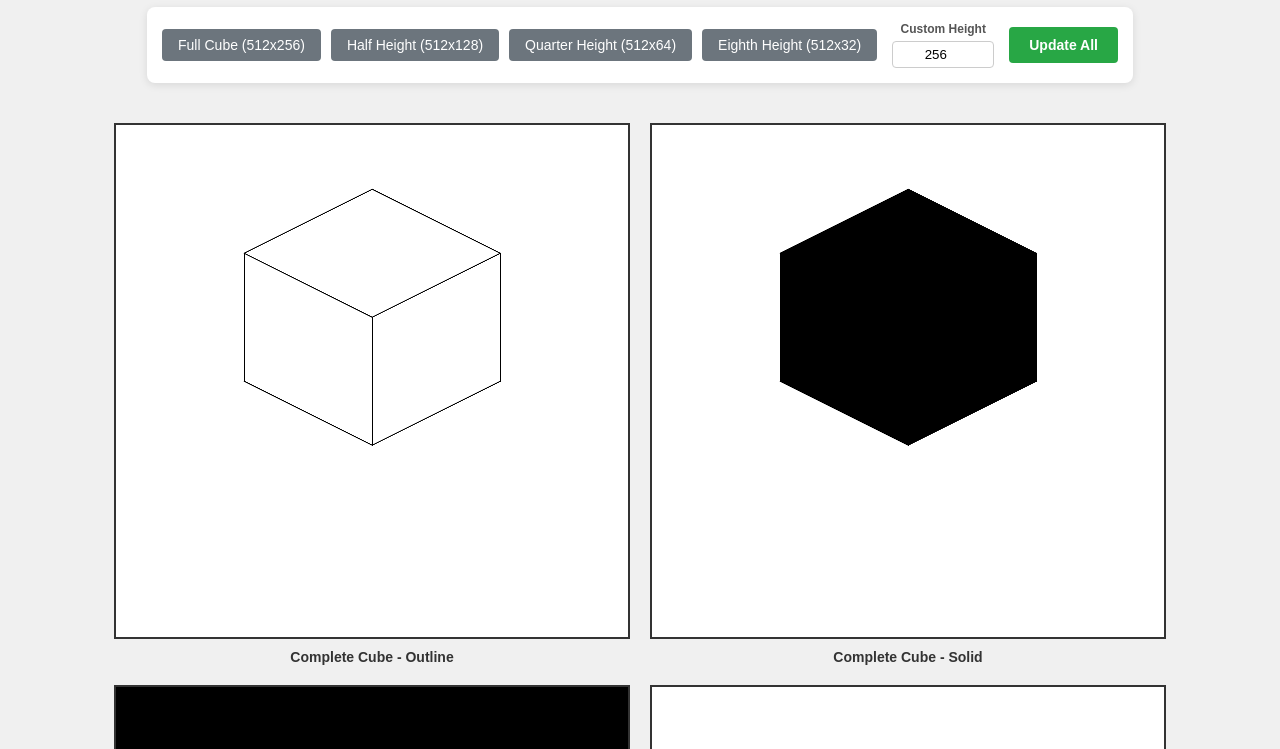
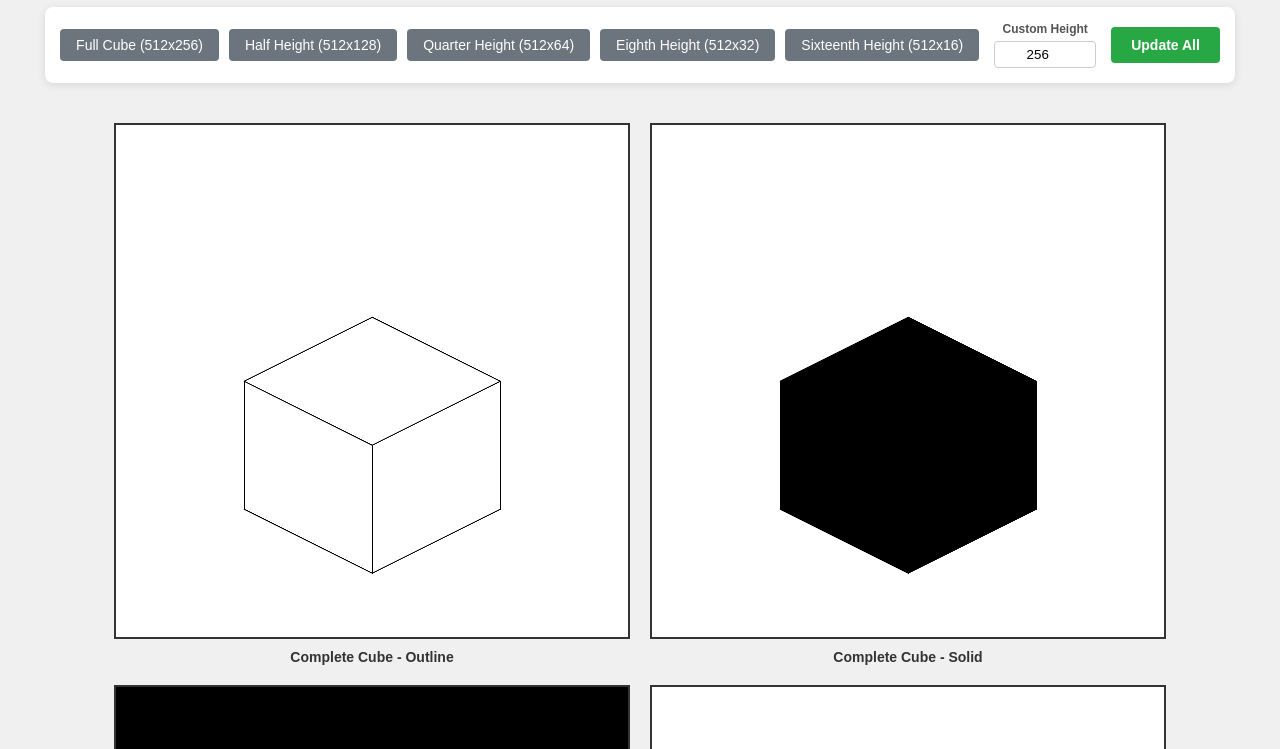
Before and after one commit to hmatt1/control-net-isometric-templates, a plain HTML site: page index.html in a window 1280 px wide. Shown: the part 93-842 px from the top of the page. Drawn offline with Linux system fonts and the light colour scheme.

Commit message:
Update index.html

```diff
--- a/index.html
+++ b/index.html
@@ -149,6 +149,7 @@
             <button class="preset-btn" onclick="setPreset(128)">Half Height (512x128)</button>
             <button class="preset-btn" onclick="setPreset(64)">Quarter Height (512x64)</button>
             <button class="preset-btn" onclick="setPreset(32)">Eighth Height (512x32)</button>
+            <button class="preset-btn" onclick="setPreset(16)">Sixteenth Height (512x16)</button>
         </div>
         <div class="control-group">
             <label>Custom Height</label>
@@ -377,7 +378,7 @@
             const isoHeight = 128;  // Half-height of the diamond (vertical distance, maintaining 2:1 ratio)
 
             // Fixed base position - bottom diamond always at the same level
-            const baseY = centerY + isoHeight;  // Bottom diamond bottom edge
+            const baseY = centerY + isoHeight + 256;  // Bottom diamond bottom edge
 
             return {
                 // Top diamond - moves up based on height
```
